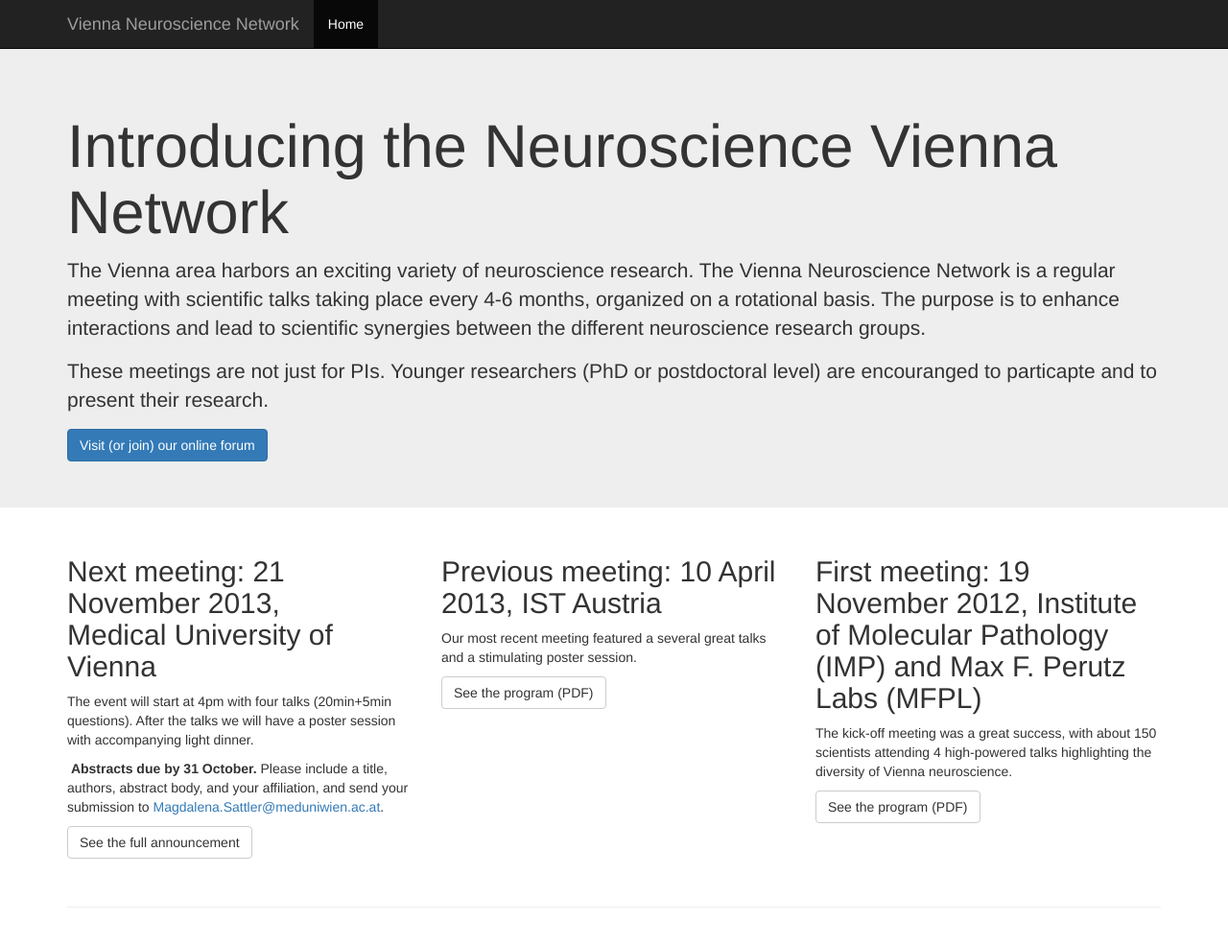
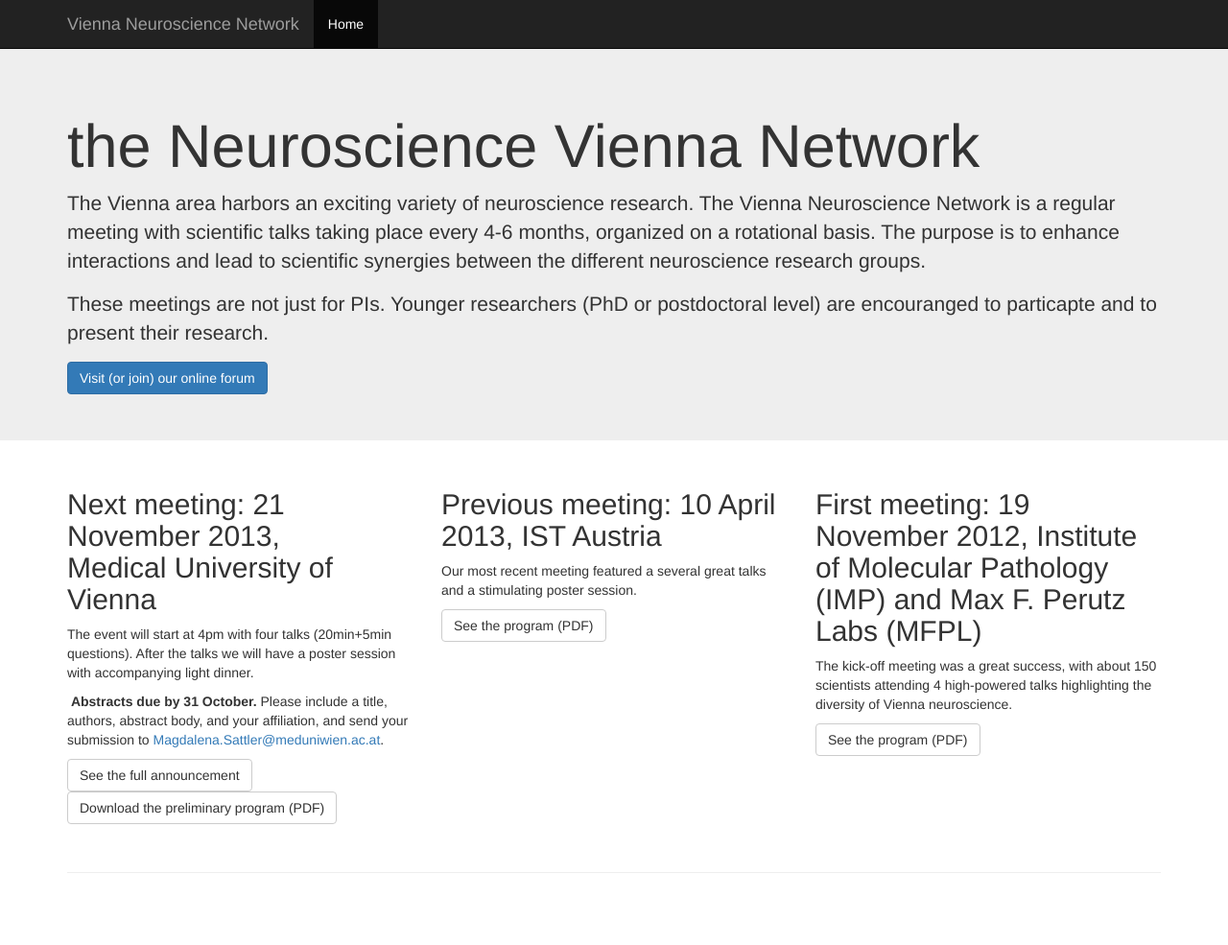
Before and after one commit to strawlab/neuro-vienna.net, a Jekyll site: the page index.html, which Jekyll copies as it is, in a window 1280 px wide and 986 px high. Shown: the whole window at 96% size. Built offline with Jekyll 4.4.1, drawn with Linux system fonts in a browser that asks for light colours; nearby versions of some CDN libraries; Markdown is read by kramdown in place of the engine named in the settings.

Commit message:
add preliminary program

```diff
--- a/index.html
+++ b/index.html
@@ -47,7 +47,7 @@
     <!-- Main jumbotron for a primary marketing message or call to action -->
     <div class="jumbotron">
       <div class="container">
-        <h1>Introducing the Neuroscience Vienna Network</h1>
+        <h1>the Neuroscience Vienna Network</h1>
         <p>The Vienna area harbors an exciting variety of neuroscience research. The Vienna Neuroscience Network is a regular meeting with scientific talks taking place every 4-6 months, organized on a rotational basis. The purpose is to enhance interactions and lead to scientific synergies between the different neuroscience research groups.</p>
         <p>These meetings are not just for PIs. Younger researchers (PhD or postdoctoral level) are encouranged to particapte and to present their research.</p>
         <a class="btn btn-primary" href="https://groups.google.com/forum/#!forum/neuroscience-in-vienna">Visit (or join) our online forum</a>
@@ -61,7 +61,7 @@
           <p></p>
           <p class="p1">The event will start at 4pm with four talks (20min+5min questions). After the talks we will have a poster session with accompanying light dinner.</p>
           <p><b><i class="icon-star"></i>&nbsp;Abstracts due by 31 October. </b>Please include a title, authors, abstract body, and your affiliation, and send your submission to <a href="mailto://Magdalena.Sattler@meduniwien.ac.at">Magdalena.Sattler@meduniwien.ac.at</a>.</p>
-          <a class="btn btn-default" href="https://groups.google.com/forum/#!topic/neuroscience-in-vienna/BCTDFNh_OJw">See the full announcement</a>
+          <a class="btn btn-default" href="https://groups.google.com/forum/#!topic/neuroscience-in-vienna/BCTDFNh_OJw">See the full announcement</a><a class="btn btn-default" href="http://neuro-vienna.net/meetings/2013-11-21/neuro-vienna-2013-11-21-preliminary-program.pdf">Download the preliminary program (PDF)</a>
           <p class="p1"><br></p>
           <p></p>
           <p></p>
```
Also changed, not shown: 1 other file.
